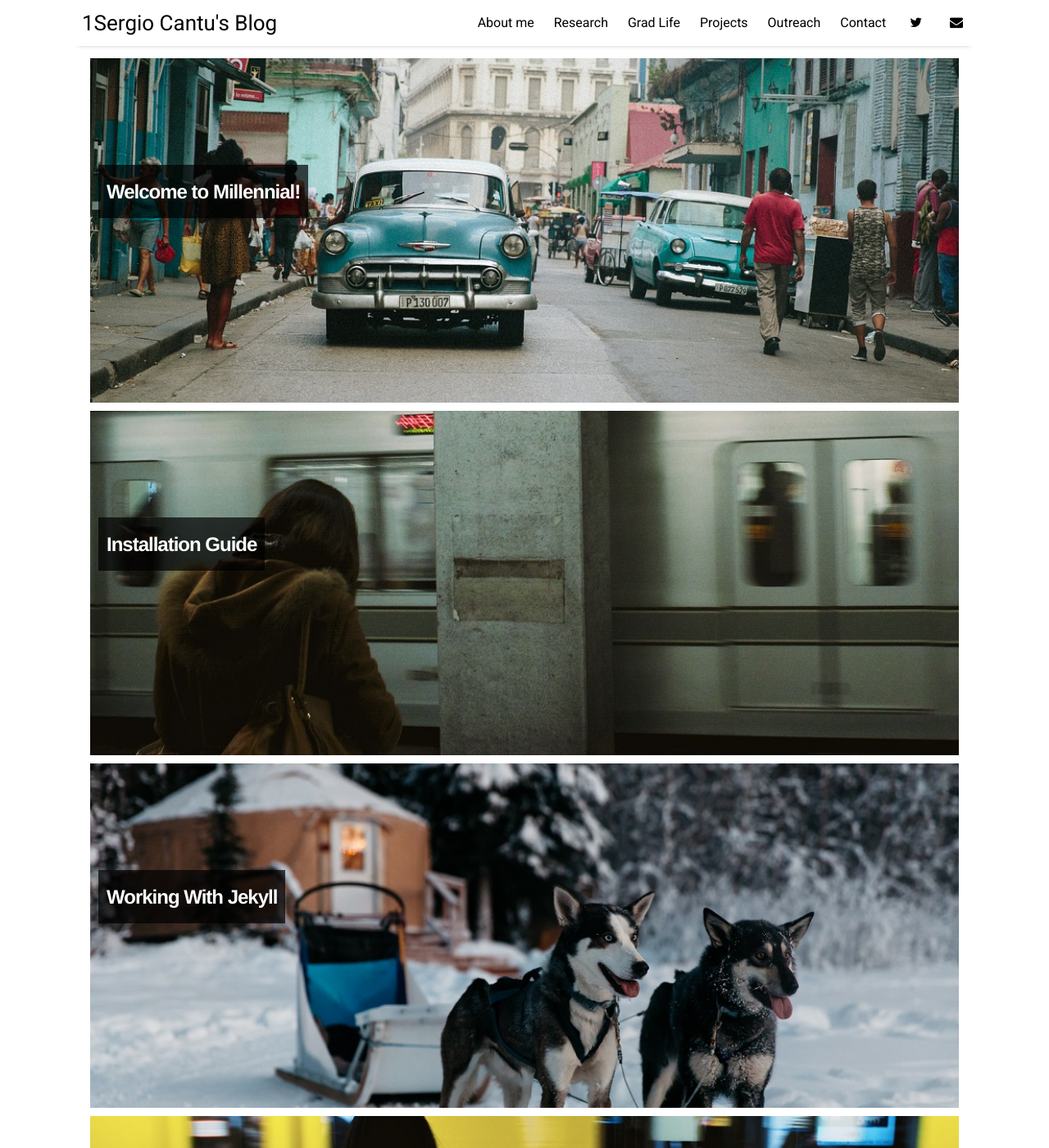
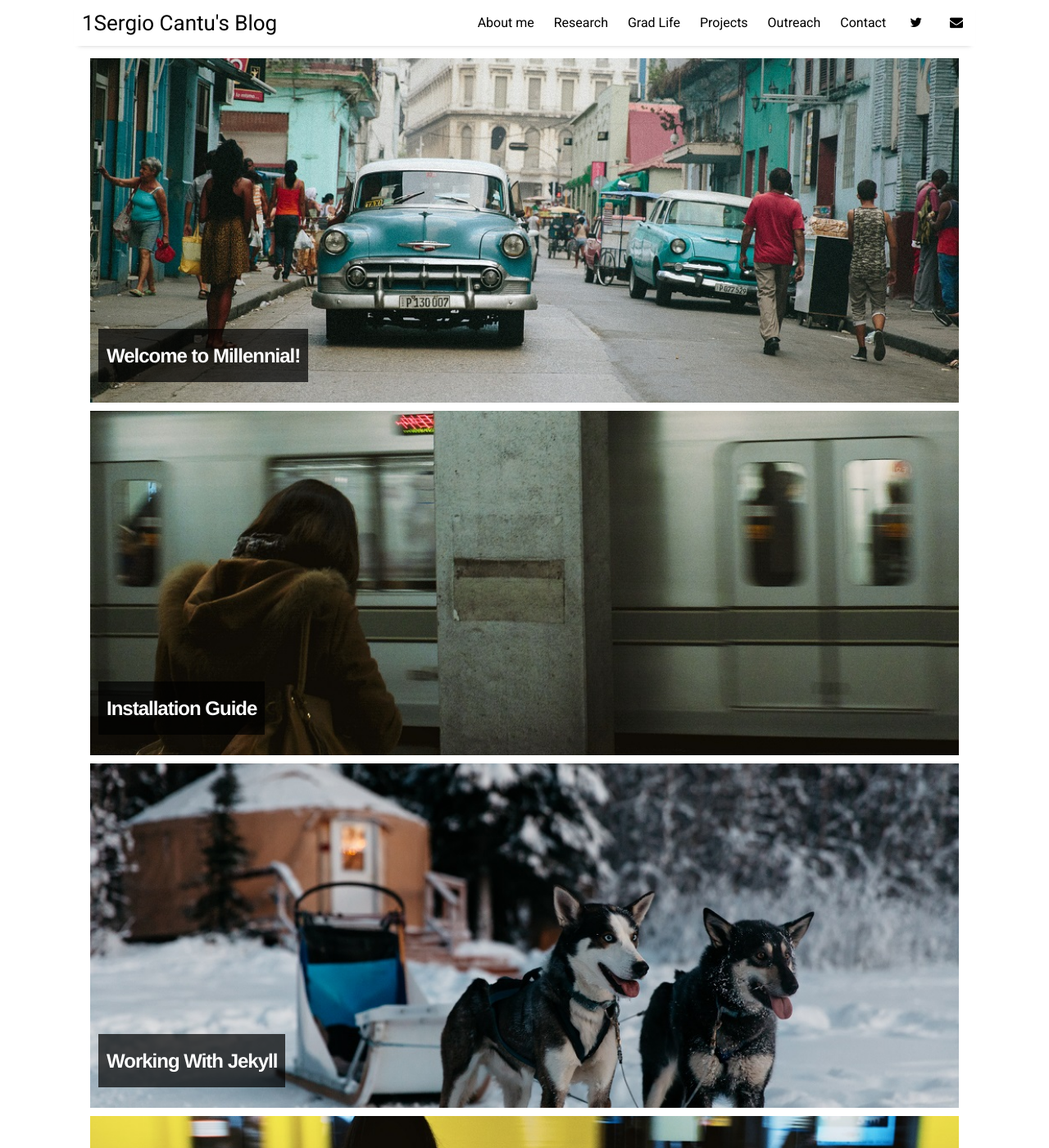
Before and after one commit to ChekHub/chekhub.github.io, a Jekyll site: the page built from index.html, in a window 1280 px wide and 1400 px high. Shown: the whole window at 82% size. Built offline with Jekyll 4.4.1, drawn with Linux system fonts in a browser that asks for light colours; nearby versions of some CDN libraries; the list of posts is cut into pages by our own code.

Commit message:
Update _home.scss

```diff
--- a/assets/css/_sass/_home.scss
+++ b/assets/css/_sass/_home.scss
@@ -14,7 +14,7 @@
    background: rgb(0, 0, 0); /* fallback color */
    background: rgba(0, 0, 0, 0.7);
    padding: 10px;
-   margin-top: 120px;
+   margin-top: 320px;
 }
 .featured-posts span a {
   color: white;
```
